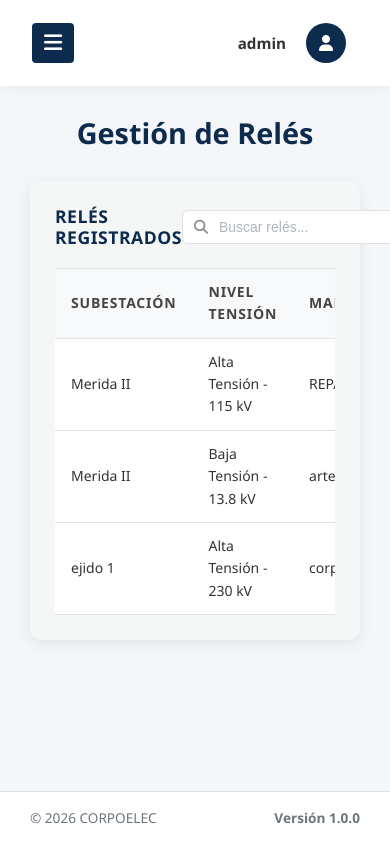
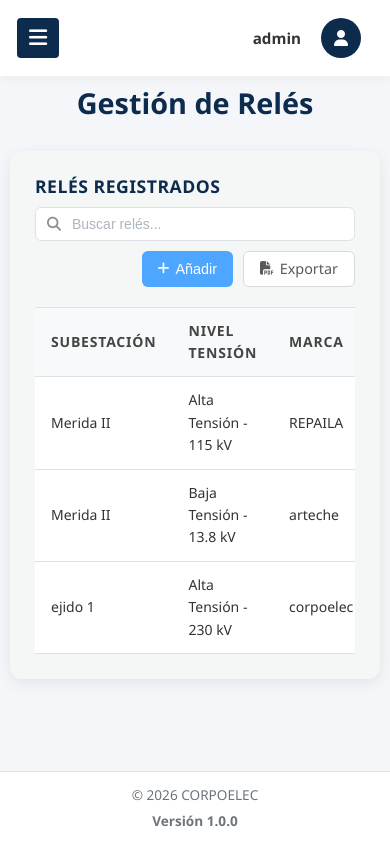
Before and after one commit to vidalyuriani15-hue/CORPOELEC-Pasantias, a Django app: page /reles/ in a window 390 px wide. Run offline with Django 5.2, Linux system fonts and the light colour scheme; a user stored in the database is signed in; data comes from the database, SQL or seed files in the repository.

Commit message:
refactor(ui): improve responsive layout and mobile usability
Enhance the responsiveness of various templates by implementing flexible
layouts for headers, search bars, and action buttons.

- Replace fixed widths with max-width constraints on search inputs
- Implement flex-wrap for table headers and form actions on smaller screens
- Adjust padding and font scaling for mobile devices
- Ensure full-width button layouts in mobile view for better touch targets

```diff
--- a/templates/base.html
+++ b/templates/base.html
@@ -1921,6 +1921,37 @@
 
       .cards-grid {
         grid-template-columns: 1fr;
+      }
+
+      .content-area {
+        padding: 15px;
+      }
+
+      .navbar {
+        padding: 10px 15px;
+      }
+
+      .footer {
+        flex-direction: column;
+        text-align: center;
+        gap: 5px;
+        padding: 12px 15px;
+      }
+
+      .table-header {
+        flex-wrap: wrap;
+        gap: 10px;
+      }
+
+      .table-header h3 {
+        width: auto !important;
+        flex: 1 1 auto;
+      }
+    }
+
+    @media (max-width: 480px) {
+      .content-area {
+        padding: 10px;
       }
     }
   </style>
--- a/templates/cambiar_clave.html
+++ b/templates/cambiar_clave.html
@@ -78,8 +78,14 @@
 
   .form-actions {
     display: flex;
+    flex-wrap: wrap;
     gap: 15px;
     margin-top: 25px;
+  }
+
+  @media (max-width: 480px) {
+    .password-form { padding: 20px 15px; }
+    .form-actions .btn { width: 100%; text-align: center; justify-content: center; }
   }
 
   .btn {
--- a/templates/perfil.html
+++ b/templates/perfil.html
@@ -88,8 +88,14 @@
 
   .form-actions {
     display: flex;
+    flex-wrap: wrap;
     gap: 15px;
     margin-top: 25px;
+  }
+
+  @media (max-width: 480px) {
+    .profile-form { padding: 20px 15px; }
+    .form-actions .btn { width: 100%; text-align: center; justify-content: center; }
   }
 
   .btn {
--- a/templates/rele_detalle.html
+++ b/templates/rele_detalle.html
@@ -14,6 +14,9 @@ body {
   min-height:100vh;
   padding:20px;
   overflow-x:hidden;
+  display:flex;
+  align-items:flex-start;
+  justify-content:center;
 }
 .card {
   background:#fff;
@@ -168,6 +171,8 @@ body {
     body { padding:10px; }
     .card-body { padding:16px; }
     .form-group { flex-basis:100%; }
+    .card-footer { flex-direction:column; }
+    .card-footer .btn { width:100%; }
   }
   </style>
 </head>
--- a/templates/reles.html
+++ b/templates/reles.html
@@ -501,11 +501,11 @@
 {% block extra_css %}
 <style>
 .table-section { background:#f4f7f6; padding:25px; border-radius:12px; box-shadow:0 4px 15px rgba(0,0,0,0.08); margin-bottom:20px; }
-    .table-header h3 { margin:0; color:#0D2B4D; width:280px; }
+    .table-header h3 { margin:0; color:#0D2B4D; }
     .header-actions { display:flex; align-items:center; gap:15px; }
     .search-container { position:relative; display:flex; align-items:center; }
     .search-icon { position:absolute; left:12px; color:#8c8c8c; font-size:14px; pointer-events:none; }
-    .search-input { width:350px; padding:8px 12px 8px 36px; border:1px solid #dee2e6; border-radius:6px; font-size:14px; color:#333; background:#fff; transition:border-color 0.3s ease; }
+    .search-input { width:350px; max-width:100%; padding:8px 12px 8px 36px; border:1px solid #dee2e6; border-radius:6px; font-size:14px; color:#333; background:#fff; transition:border-color 0.3s ease; }
     .action-buttons { display:flex; gap:10px; }
     .search-input:focus { outline:none; border-color:#4DA6FF; box-shadow:0 0 0 3px rgba(77,166,255,0.1); }
     .search-input::placeholder { color:#adb5bd; }
@@ -768,7 +768,17 @@
   .pagination-link.disabled { color:#d9d9d9; background:#f5f5f5; border-color:#e8e8e8; cursor:not-allowed; pointer-events:none; }
   .pagination-item.active .pagination-link { background:#1890ff; color:#fff; border-color:#1890ff; font-weight:600; }
   .pagination-prev, .pagination-next { gap:6px; }
-  @media(max-width:768px){ .form-group{ min-width:100%; } .checks-grid { grid-template-columns:1fr; } .pagination-container{ flex-direction:column; gap:15px; } .pagination-info-left, .pagination-controls-right{ justify-content:center; } .pagination-list{ flex-wrap:wrap; } }
+  @media(max-width:768px){
+    .form-group{ min-width:100%; }
+    .checks-grid { grid-template-columns:1fr; }
+    .table-header { flex-wrap:wrap; gap:10px; }
+    .search-container { width:100%; }
+    .search-input { width:100%; }
+    .action-buttons { width:100%; justify-content:flex-end; }
+    .pagination-container{ flex-direction:column; gap:15px; }
+    .pagination-info-left, .pagination-controls-right{ justify-content:center; }
+    .pagination-list{ flex-wrap:wrap; }
+  }
    .btn { padding:10px 20px; border-radius:6px; text-decoration:none; font-size:0.9rem; font-weight:400; cursor:pointer; border:none; transition:all 0.2s; }
   .btn-primary { background:#4DA6FF; color:#fff; }
   .btn-primary:hover { background:#3d8fe0; }
```
Also changed, not shown: templates/bitacora.html (+7 -0 lines), templates/interfaces.html (+6 -1 lines), templates/protocolo.html (+6 -1 lines), templates/remotas.html (+12 -3 lines), templates/subestaciones.html (+8 -2 lines), templates/tensiones.html (+9 -3 lines).
